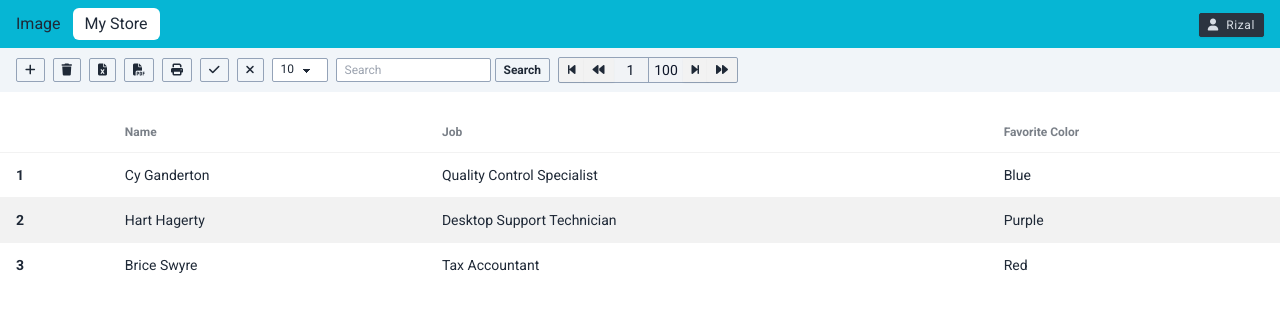
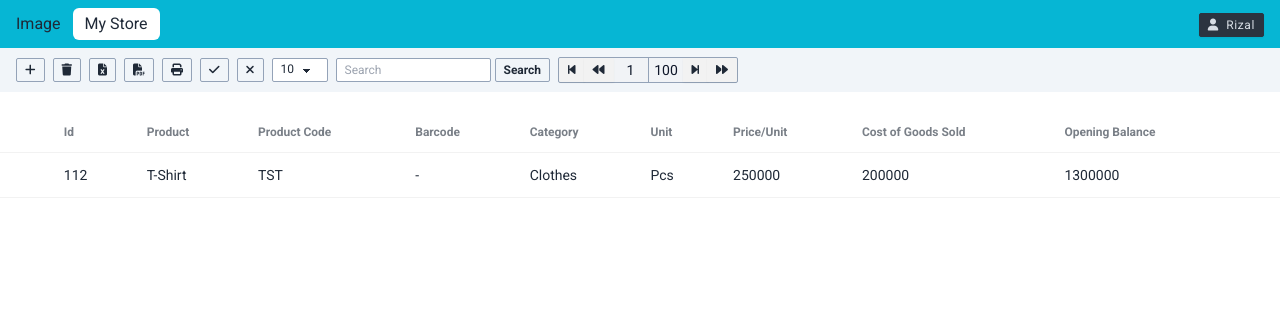
Before and after one commit to KakaBewok/POS-desktop, an Electron app: page windows/product.html in a window 1280 px wide. Drawn offline with Linux system fonts and the light colour scheme.

Commit message:
fixing table

```diff
--- a/windows/product.html
+++ b/windows/product.html
@@ -180,32 +180,32 @@
             <thead>
               <tr>
                 <th></th>
-                <th>Name</th>
-                <th>Job</th>
-                <th>Favorite Color</th>
+                <th>Id</th>
+                <th>Product</th>
+                <th>Product Code</th>
+                <th>Barcode</th>
+                <th>Category</th>
+                <th>Unit</th>
+                <th>Price/Unit</th>
+                <th>Cost of Goods Sold</th>
+                <th>Opening Balance</th>
+                <th></th>
               </tr>
             </thead>
             <tbody>
               <!-- row 1 -->
               <tr>
-                <th>1</th>
-                <td>Cy Ganderton</td>
-                <td>Quality Control Specialist</td>
-                <td>Blue</td>
-              </tr>
-              <!-- row 2 -->
-              <tr>
-                <th>2</th>
-                <td>Hart Hagerty</td>
-                <td>Desktop Support Technician</td>
-                <td>Purple</td>
-              </tr>
-              <!-- row 3 -->
-              <tr>
-                <th>3</th>
-                <td>Brice Swyre</td>
-                <td>Tax Accountant</td>
-                <td>Red</td>
+                <th></th>
+                <td>112</td>
+                <td>T-Shirt</td>
+                <td>TST</td>
+                <td>-</td>
+                <td>Clothes</td>
+                <td>Pcs</td>
+                <td>250000</td>
+                <td>200000</td>
+                <td>1300000</td>
+                <td></td>
               </tr>
             </tbody>
           </table>
```
Also changed, not shown: assets/css/output.css.
